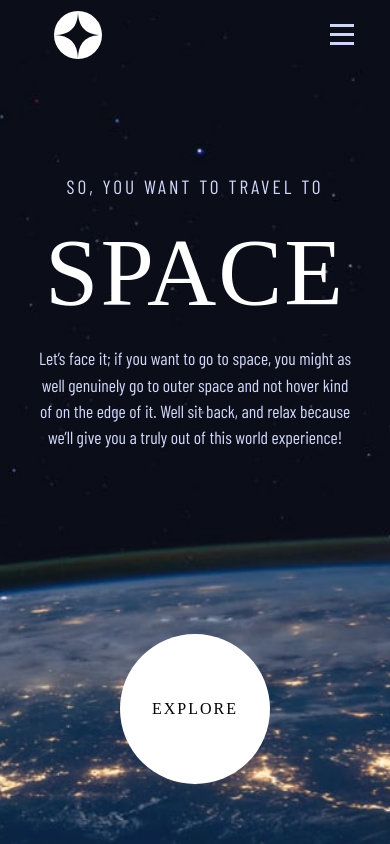
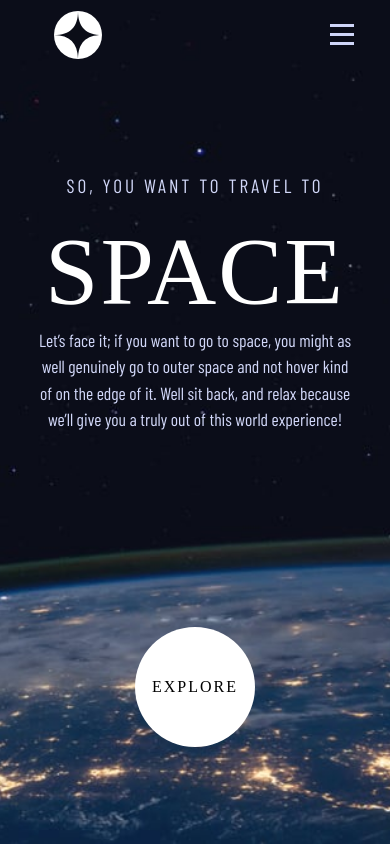
Before and after one commit to ikennarichard/Space-tourism, a React (Vite) app: page / in a window 390 px wide. Built offline with nearby package versions, Linux system fonts and the light colour scheme; a web font is replaced by a local one.

Commit message:
Fix spacing issues

```diff
--- a/src/components/css/Home.module.css
+++ b/src/components/css/Home.module.css
@@ -7,6 +7,7 @@
   background-size: 100% 100%;
   height: 100vh;
   padding-top: 5em;
+  overflow: hidden;
 }
 
 .hero_section {
@@ -90,30 +91,31 @@ h1 {
     margin-inline: auto;
     padding-inline: 1em;
     font-size: 1.1rem;
+    margin-top: -1em;
   }
 
   .sub_heading {
-    margin-top: 4em;
+    margin-top: 2em;
   }
 
   .explore {
-    margin-top: 4em;
+    /* margin-top: 4em; */
+    width: 120px;
+    height: 120px;
   }
 }
 @media (min-width: 775px) and (max-width:992px) {
   .wrapper {
     background: url(/assets/home/background-home-tablet.jpg)
     no-repeat center/cover;
-    flex-direction: column;
-    align-items: center;
-    /* justify-content: center; */
-    /* gap: 3em; */
-    /* padding: ; */
+    flex-direction: row;
+    gap: 3em;
   }
 
   .hero_section {
    margin-top: -3em;
-   width: 100%;
+   /* width: 100%; */
+   flex: 1;
    text-align: center;
   }
 
@@ -126,6 +128,7 @@ h1 {
   }
 
   .explore {
-    margin-top: -5em;
+    margin-top: 3em;
+    margin-right: 1em;
   }
 }
--- a/src/components/css/Technology.module.css
+++ b/src/components/css/Technology.module.css
@@ -115,7 +115,7 @@
   .wrapper > h2 {
     order: -1;
     margin-top: 4em;
-    z-index: 2;
+    z-index: 1;
   }
 
   .desc_btn_wrapper {
```
